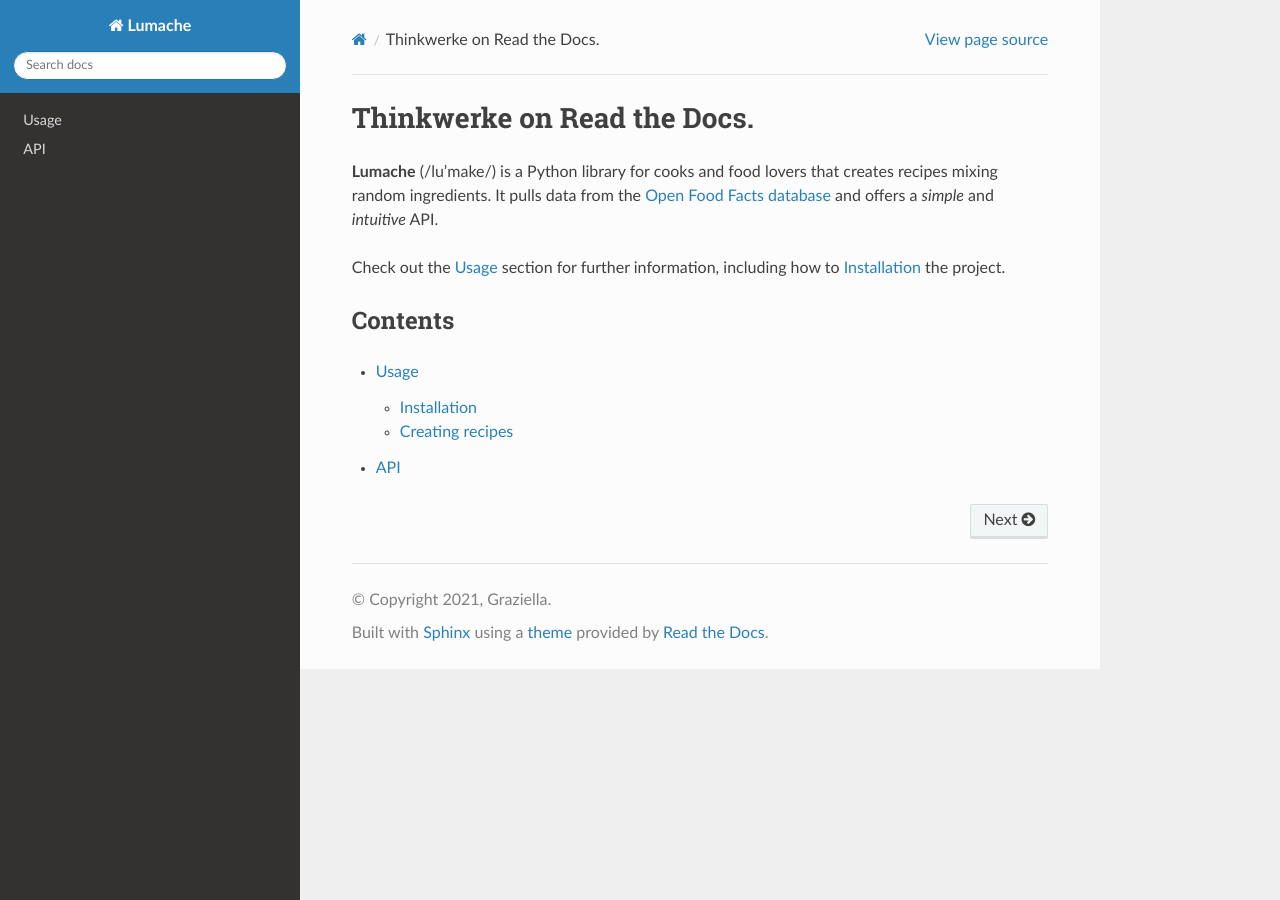
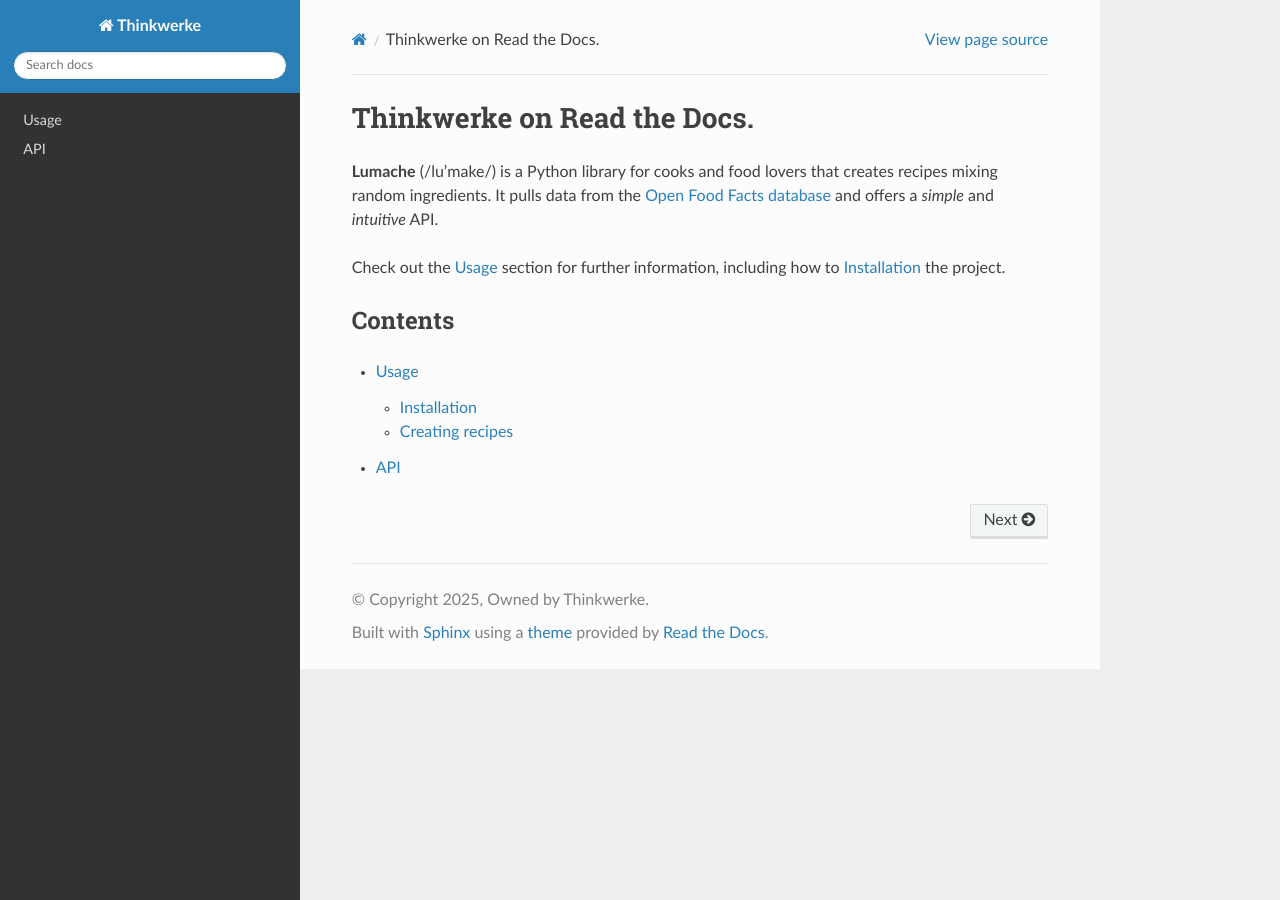
Before and after one commit to Mynkskhr/docs.thinkwerke, a Sphinx documentation site: the page built from docs/source/index.rst, in a window 1280 px wide. Built offline with Sphinx 7.4.7 and the Read the Docs theme 3.1.0, drawn with Linux system fonts in a browser that asks for light colours.

Commit message:
Update conf.py

```diff
--- a/docs/source/conf.py
+++ b/docs/source/conf.py
@@ -2,9 +2,9 @@
 
 # -- Project information
 
-project = 'Lumache'
-copyright = '2021, Graziella'
-author = 'Graziella'
+project = 'Thinkwerke'
+copyright = '2025, Owned by Thinkwerke'
+author = 'Mayank Sekhar'
 
 release = '0.1'
 version = '0.1.0'
```
